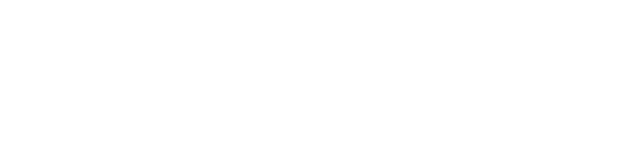
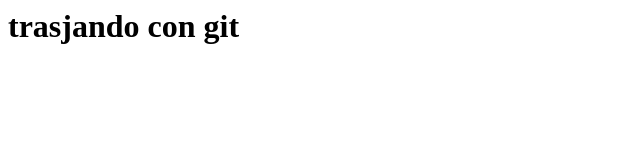
Before and after one commit to jennifer-Arciniegas/dir-clase-c4, a plain HTML site: page index.html in a window 1280 px wide. Shown: the whole page, without its empty margins (0-640 px from the left). Drawn offline with Linux system fonts and the light colour scheme.

Commit message:
agredando h1 a la pagina

```diff
--- a/index.html
+++ b/index.html
@@ -2,5 +2,6 @@
 	<head>
 	</head>
 	<body>
+		<h1>trasjando con git </h1>
 	</body>
 </html>
```
Also changed, not shown: 3 other files.
